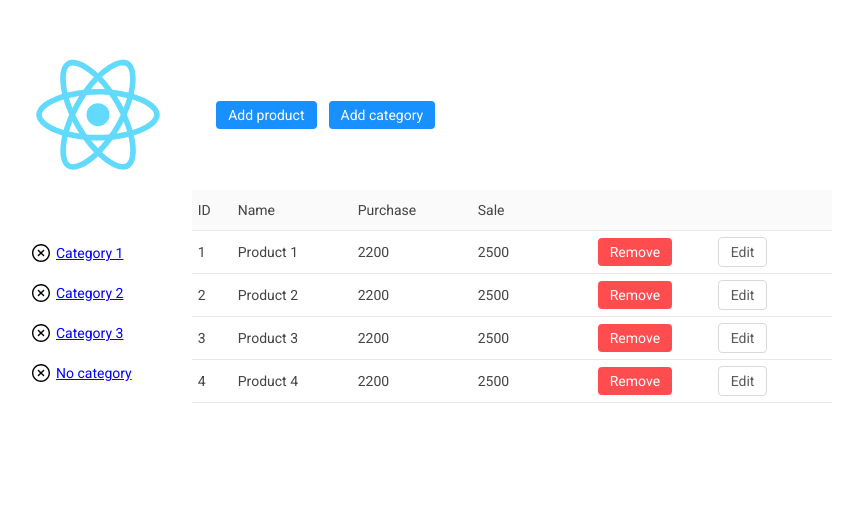
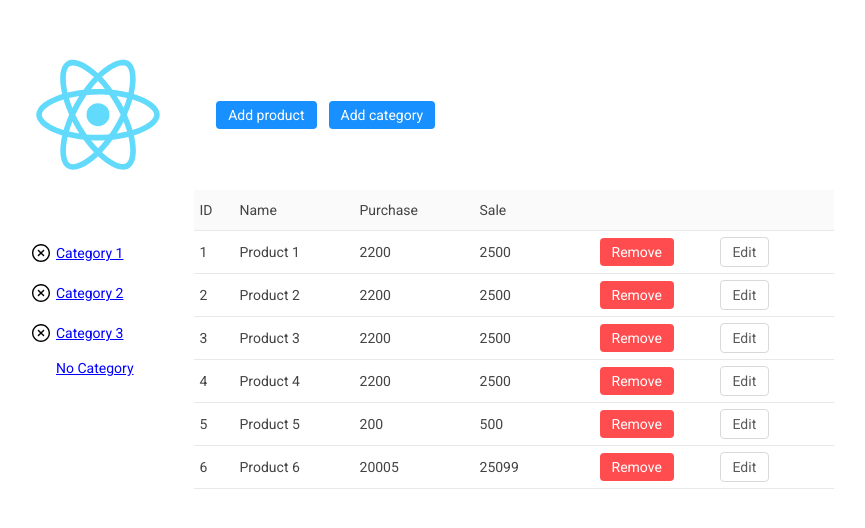
Before and after one commit to Ildarik/react-dashboard, a React (Create React App) app: page / in a window 1280 px wide. Shown: the top 528 px of the page, without its empty margins (148-1013 px from the left). Built offline with nearby package versions, Linux system fonts and the light colour scheme.

Commit message:
Handle no category

```diff
--- a/src/actions/index.js
+++ b/src/actions/index.js
@@ -27,3 +27,7 @@ export const setActiveCategory = filter => ({
   type: "SET_ACTIVE_CATEGORY",
   filter
 });
+
+export const setActiveNoCategory = () => ({
+  type: "SET_ACTIVE_NO_CATEGORY"
+});
--- a/src/components/Categories/index.js
+++ b/src/components/Categories/index.js
@@ -5,7 +5,7 @@ import removeCategory from "../Modals/removeCategory";
 import Modal from "../Modal";
 import Toggler from "../Toggler";
 import { useSelector, useDispatch } from "react-redux";
-import { setActiveCategory } from "../../actions";
+import { setActiveCategory, setActiveNoCategory } from "../../actions";
 
 const Category = styled.div`
   display: flex;
@@ -25,6 +25,11 @@ const Filter = styled.span`
       text-decoration: none;
       color: #444;
     `};
+  ${({ noRemoveIcon }) =>
+    noRemoveIcon &&
+    css`
+      margin-left: 24px;
+    `};
 `;
 
 const Wrapper = styled.div`
@@ -43,9 +48,13 @@ export default () => {
 
   const dispatch = useDispatch();
 
+  const noCategory = [null, undefined, "No category"];
+
   return (
     <Wrapper>
-      {categories.map((category, index) => (
+      {categories
+        .filter(category => !noCategory.includes(category))
+        .map((category, index) => (
           <Category key={index}>
             <Toggler
               renderTrigger={props => (
@@ -61,6 +70,14 @@ export default () => {
             </Filter>
           </Category>
         ))}
+
+      <Filter
+        noRemoveIcon
+        active={activeCategory === "No category"}
+        onClick={() => dispatch(setActiveNoCategory())}
+      >
+        No Category
+      </Filter>
     </Wrapper>
   );
 };
--- a/src/components/DataGrid/index.js
+++ b/src/components/DataGrid/index.js
@@ -45,9 +45,17 @@ const Row = styled.div`
 export default () => {
   const { products, activeCategory } = useSelector(state => state);
 
-  const filteredProducts = activeCategory
-    ? products.filter(product => product.category === activeCategory)
-    : products;
+  const noCategory = [null, undefined, "No category"];
+
+  const noCategoryProducts = products.filter(product =>
+    noCategory.includes(product.category)
+  );
+
+  const filteredProducts = !activeCategory
+    ? products
+    : activeCategory === "No category"
+    ? noCategoryProducts
+    : products.filter(product => product.category === activeCategory);
 
   return (
     <>
--- a/src/reducers/index.js
+++ b/src/reducers/index.js
@@ -11,6 +11,8 @@ export default (state = {}, action) => {
       return { ...state, categories: [...state.categories, action.category] };
     case "SET_ACTIVE_CATEGORY":
       return { ...state, activeCategory: action.filter };
+    case "SET_ACTIVE_NO_CATEGORY":
+      return { ...state, activeCategory: "No category" };
     default:
       return state;
   }
--- a/src/store/index.js
+++ b/src/store/index.js
@@ -29,6 +29,20 @@ const productsMock = [
     category: "No category",
     price: "2200",
     sell: "2500"
+  },
+  {
+    id: "5",
+    name: "Product 5",
+    category: null,
+    price: "200",
+    sell: "500"
+  },
+  {
+    id: "6",
+    name: "Product 6",
+    category: undefined,
+    price: "20005",
+    sell: "25099"
   }
 ];
 
```
Lines whose indentation alone changed are shown as unchanged.
